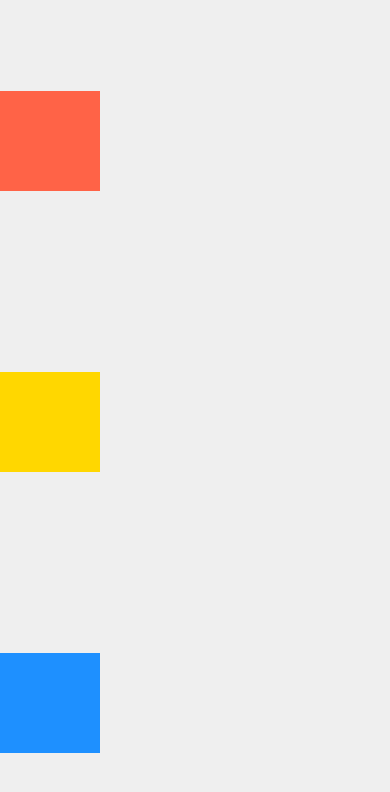
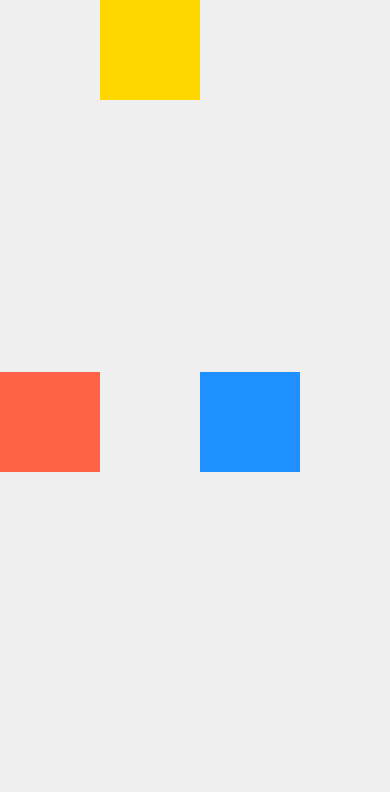
Before and after one commit to samuhmatos/introducaoReactNative, a React Native app: screen / in a window 390 px wide. Shown: the top 792 px of the page. Built offline with nearby package versions, Linux system fonts and the light colour scheme.

Commit message:
Layout com FlexBox: Align Items e Align Self - Alinhamento no Eixo Transversal

```diff
--- a/App.tsx
+++ b/App.tsx
@@ -4,7 +4,14 @@ export default function App() {
   return (
     <View style={styles.container}>
       <View style={{ width: 100, height: 100, backgroundColor: "tomato" }} />
-      <View style={{ width: 100, height: 100, backgroundColor: "gold" }} />
+      <View
+        style={{
+          width: 100,
+          height: 100,
+          backgroundColor: "gold",
+          alignSelf: "flex-start",
+        }}
+      />
       <View
         style={{
           width: 100,
@@ -20,7 +27,8 @@ const styles = StyleSheet.create({
   container: {
     backgroundColor: "#eeee",
     flex: 1,
-    //flexDirection: "column",
-    justifyContent: "space-around",
+    flexDirection: "row",
+    //justifyContent: "space-around",
+    alignItems: "center",
   },
 });
```
